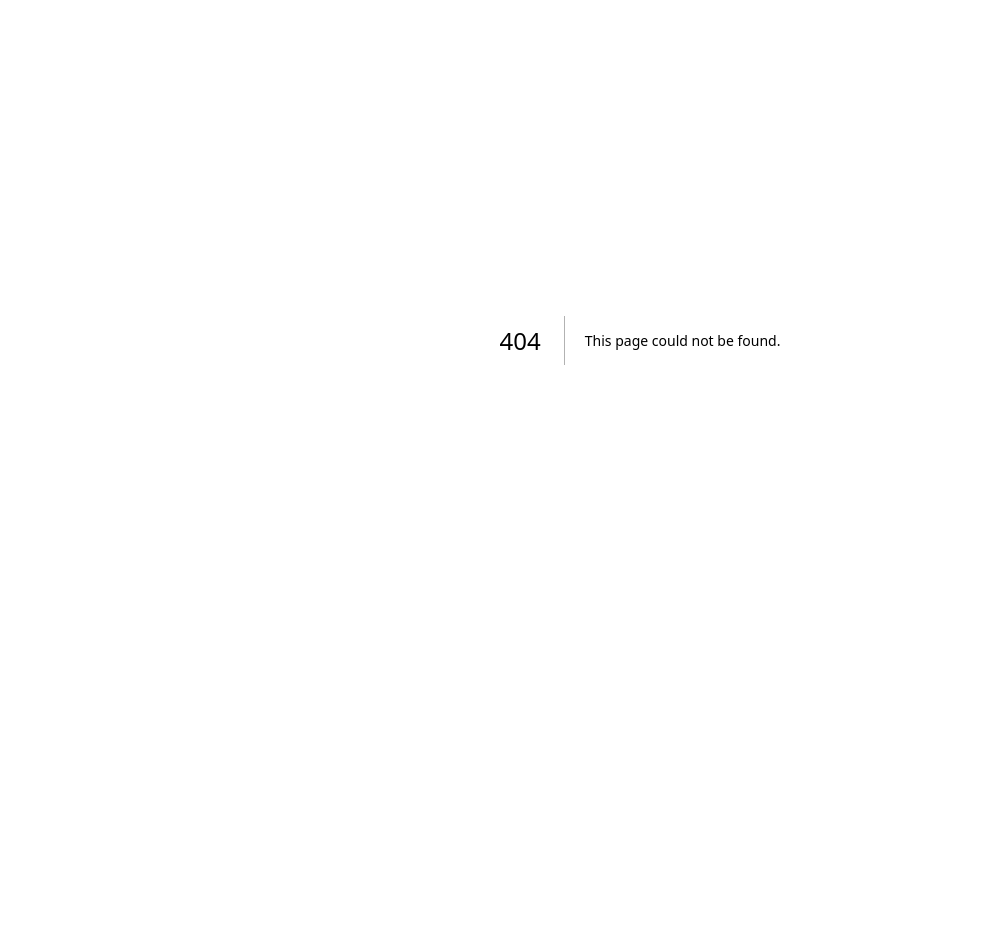
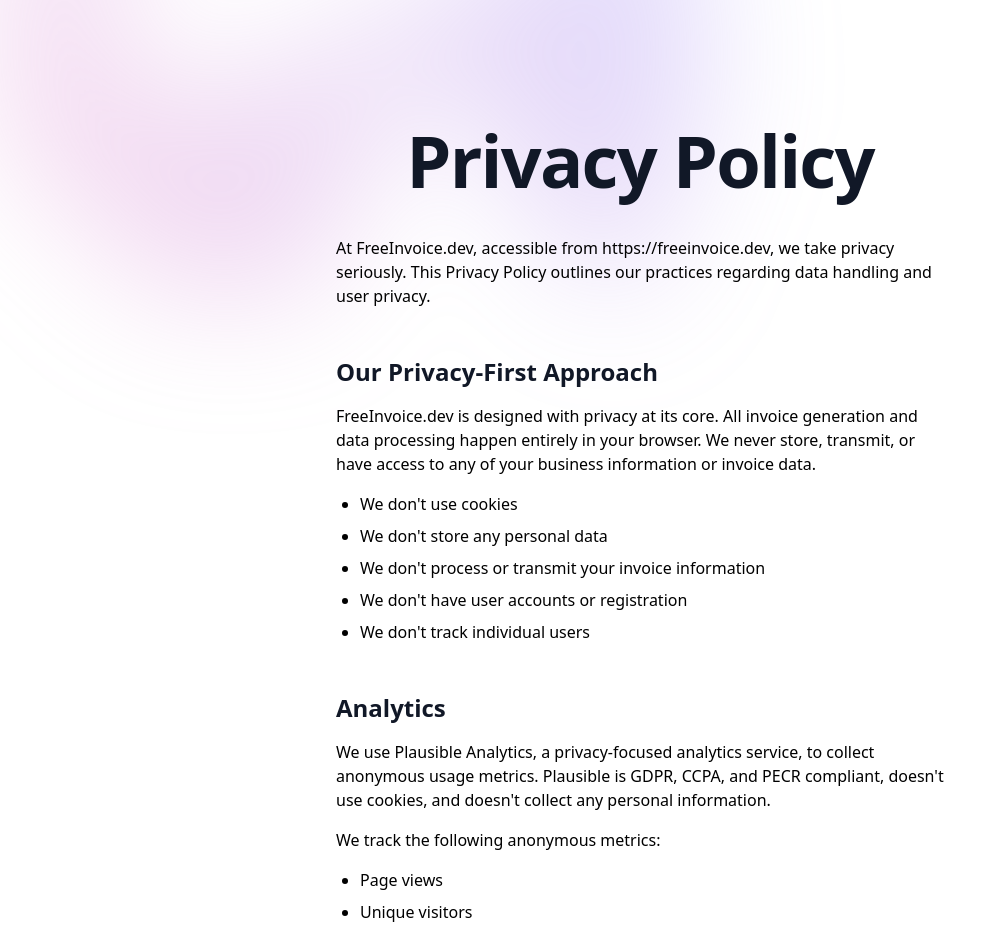
Before and after one commit to jpedroschmitz/FreeInvoice.dev, a Next.js app: page /privacy in a window 1280 px wide. Before the commit this address had no page. Shown: the part 60-996 px from the top of the page, without its empty margins (0-1007 px from the left). Before the commit the page ends 800 px from the top, so only its background shows below. Built offline with nearby package versions, Linux system fonts and the light colour scheme.

Commit message:
New landing page and privacy page

```diff
--- a/src/app/layout.tsx
+++ b/src/app/layout.tsx
@@ -1,10 +1,39 @@
 import './globals.css';
 
-import { Viewport } from 'next';
+import { Metadata, Viewport } from 'next';
 import Script from 'next/script';
+
+import { Header } from '@/components/header';
 
 export const viewport: Viewport = {
   themeColor: '#f4f4f5',
+};
+
+const pageTitle = 'FreeInvoice.dev - Simple and Free Invoice Tool. No sign-up.';
+const pageDescription = `Create professional invoices effortlessly with FreeInvoice.dev. Completely free, user-friendly, and secure with client-side processing — your data stays with you.`;
+
+export const metadata: Metadata = {
+  metadataBase: new URL('https://freeinvoice.dev'),
+  title: pageTitle,
+  description: pageDescription,
+  alternates: {
+    canonical: '/',
+  },
+  openGraph: {
+    title: pageTitle,
+    description: pageDescription,
+    type: 'website',
+    url: '/',
+  },
+  twitter: {
+    title: pageTitle,
+    description: pageDescription,
+  },
+  verification: {
+    other: {
+      'google-adsense-account': 'ca-pub-3117643386114963',
+    },
+  },
 };
 
 declare global {
@@ -16,7 +45,12 @@
 export default function RootLayout({ children }: { children: React.ReactNode }) {
   return (
     <html lang="en">
-      <body>{children}</body>
+      <body>
+        <main className="bg-white">
+          <Header />
+          {children}
+        </main>
+      </body>
       {process.env.NODE_ENV === 'production' && process.env.VERCEL_ENV === 'production' && (
         <>
           <Script
--- a/src/app/page.tsx
+++ b/src/app/page.tsx
@@ -2,43 +2,14 @@
   CheckCircleIcon,
   CloudArrowDownIcon,
   CurrencyDollarIcon,
+  DocumentCheckIcon,
   GlobeAltIcon,
-  LockClosedIcon,
   ShieldCheckIcon,
   UserPlusIcon,
 } from '@heroicons/react/20/solid';
-import { Metadata } from 'next';
 
 import { CTAButtons } from '@/components/cta-buttons';
-import { Header } from '@/components/header';
 import { Link } from '@/lib/ui/link';
-
-const pageTitle = 'FreeInvoice.dev - Simple and Free Invoice Tool. No sign-up.';
-const pageDescription = `Create professional invoices effortlessly with FreeInvoice.dev. Completely free, user-friendly, and secure with client-side processing — your data stays with you.`;
-
-export const metadata: Metadata = {
-  metadataBase: new URL('https://freeinvoice.dev'),
-  title: pageTitle,
-  description: pageDescription,
-  alternates: {
-    canonical: '/',
-  },
-  openGraph: {
-    title: pageTitle,
-    description: pageDescription,
-    type: 'website',
-    url: '/',
-  },
-  twitter: {
-    title: pageTitle,
-    description: pageDescription,
-  },
-  verification: {
-    other: {
-      'google-adsense-account': 'ca-pub-3117643386114963',
-    },
-  },
-};
 
 const features = [
   {
@@ -72,19 +43,16 @@
     icon: GlobeAltIcon,
   },
   {
-    name: 'Data Privacy',
+    name: 'VAT Support',
     description:
-      'Built with privacy-first approach. No cookies, no tracking, no data collection. Generate invoices with complete peace of mind.',
-    icon: LockClosedIcon,
+      'Include your VAT ID and customize tax information. Perfect for businesses in the EU and international trade requiring tax documentation.',
+    icon: DocumentCheckIcon,
   },
 ];
 
 export default function Homepage() {
   return (
-    <main>
-      <div className="bg-white">
-        <Header />
-
+    <>
       <div className="relative isolate pt-14">
         <div
           aria-hidden="true"
@@ -152,7 +120,6 @@
             </div>
           ))}
         </dl>
-        </div>
       </div>
 
       <div className="bg-white px-6 py-32 lg:px-8" id="about">
@@ -298,6 +265,6 @@
           </p>
         </div>
       </footer>
-    </main>
+    </>
   );
 }
--- /dev/null
+++ b/src/app/privacy/page.tsx
@@ -0,0 +1,140 @@
+import { Metadata } from 'next';
+
+import { Link } from '@/lib/ui/link';
+
+const pageTitle = `Privacy Policy - FreeInvoice.dev | Privacy-First Invoice Generator`;
+const pageDescription = `Our privacy-first approach means your data stays in your browser. No cookies, no tracking, no data collection. Transparent analytics with Plausible.io.`;
+
+export const metadata: Metadata = {
+  title: pageTitle,
+  description: pageDescription,
+  alternates: {
+    canonical: '/privacy',
+  },
+  openGraph: {
+    title: pageTitle,
+    description: pageDescription,
+    type: 'website',
+    url: '/privacy',
+  },
+  twitter: {
+    title: pageTitle,
+    description: pageDescription,
+  },
+};
+
+export default function Privacy() {
+  return (
+    <div className="relative isolate pt-14">
+      <div
+        aria-hidden="true"
+        className="absolute inset-x-0 -top-40 -z-10 transform-gpu overflow-hidden blur-3xl sm:-top-80"
+      >
+        <div
+          style={{
+            clipPath:
+              'polygon(74.1% 44.1%, 100% 61.6%, 97.5% 26.9%, 85.5% 0.1%, 80.7% 2%, 72.5% 32.5%, 60.2% 62.4%, 52.4% 68.1%, 47.5% 58.3%, 45.2% 34.5%, 27.5% 76.7%, 0.1% 64.9%, 17.9% 100%, 27.6% 76.8%, 76.1% 97.7%, 74.1% 44.1%)',
+          }}
+          className="relative left-[calc(50%-11rem)] aspect-[1155/678] w-[36.125rem] -translate-x-1/2 rotate-[30deg] bg-gradient-to-tr from-[#ff80b5] to-[#9089fc] opacity-30 sm:left-[calc(50%-30rem)] sm:w-[72.1875rem]"
+        />
+      </div>
+      <div className="pt-24 sm:pt-32">
+        <div className="mx-auto max-w-2xl px-6 lg:px-8">
+          <h1 className="text-balance text-5xl font-semibold tracking-tight text-gray-900 sm:text-7xl text-center">
+            Privacy Policy
+          </h1>
+        </div>
+      </div>
+      <div
+        aria-hidden="true"
+        className="absolute inset-x-0 top-[calc(100%-13rem)] -z-10 transform-gpu overflow-hidden blur-3xl sm:top-[calc(100%-30rem)]"
+      >
+        <div
+          style={{
+            clipPath:
+              'polygon(74.1% 44.1%, 100% 61.6%, 97.5% 26.9%, 85.5% 0.1%, 80.7% 2%, 72.5% 32.5%, 60.2% 62.4%, 52.4% 68.1%, 47.5% 58.3%, 45.2% 34.5%, 27.5% 76.7%, 0.1% 64.9%, 17.9% 100%, 27.6% 76.8%, 76.1% 97.7%, 74.1% 44.1%)',
+          }}
+          className="relative left-[calc(50%+3rem)] aspect-[1155/678] w-[36.125rem] -translate-x-1/2 bg-gradient-to-tr from-[#ff80b5] to-[#9089fc] opacity-30 sm:left-[calc(50%+36rem)] sm:w-[72.1875rem]"
+        />
+      </div>
+
+      <div className="mx-auto max-w-2xl px-6 lg:px-8 mt-10">
+        <p>
+          At FreeInvoice.dev, accessible from <Link href="https://freeinvoice.dev">https://freeinvoice.dev</Link>, we
+          take privacy seriously. This Privacy Policy outlines our practices regarding data handling and user privacy.
+        </p>
+
+        <h2 className="mt-12 text-2xl font-semibold text-gray-900">Our Privacy-First Approach</h2>
+        <p className="mt-4">
+          FreeInvoice.dev is designed with privacy at its core. All invoice generation and data processing happen
+          entirely in your browser. We never store, transmit, or have access to any of your business information or
+          invoice data.
+        </p>
+
+        <ul className="mt-4 list-disc pl-6 space-y-2">
+          <li>We don&#39;t use cookies</li>
+          <li>We don&#39;t store any personal data</li>
+          <li>We don&#39;t process or transmit your invoice information</li>
+          <li>We don&#39;t have user accounts or registration</li>
+          <li>We don&#39;t track individual users</li>
+        </ul>
+
+        <h2 className="mt-12 text-2xl font-semibold text-gray-900">Analytics</h2>
+        <p className="mt-4">
+          We use <Link href="https://plausible.io">Plausible Analytics</Link>, a privacy-focused analytics service, to
+          collect anonymous usage metrics. Plausible is GDPR, CCPA, and PECR compliant, doesn&#39;t use cookies, and
+          doesn&#39;t collect any personal information.
+        </p>
+
+        <p className="mt-4">We track the following anonymous metrics:</p>
+        <ul className="mt-4 list-disc pl-6 space-y-2">
+          <li>Page views</li>
+          <li>Unique visitors</li>
+          <li>
+            Anonymous event counts for features like &#34;View Sample Invoice&#34;, &#34;Create Invoice Now&#34;, and
+            &#34;Download PDF&#34;
+          </li>
+        </ul>
+
+        <p className="mt-4">
+          This information helps us understand how our service is used and how we can improve it. Our analytics are
+          publicly available at{' '}
+          <Link href="https://plausible.io/freeinvoice.dev">https://plausible.io/freeinvoice.dev</Link>
+        </p>
+
+        <h2 className="mt-12 text-2xl font-semibold text-gray-900">Data Processing Location</h2>
+        <p className="mt-4">
+          All invoice generation and PDF creation happen locally in your web browser. Your data never leaves your
+          device. Our analytics service, Plausible, is hosted in the European Union and complies with EU data protection
+          regulations.
+        </p>
+
+        <h2 className="mt-12 text-2xl font-semibold text-gray-900">Your Rights Under GDPR</h2>
+        <p className="mt-4">While we don&#39;t collect personal data, you have rights under GDPR including:</p>
+        <ul className="mt-4 list-disc pl-6 space-y-2">
+          <li>The right to access</li>
+          <li>The right to rectification</li>
+          <li>The right to erasure</li>
+          <li>The right to restrict processing</li>
+          <li>The right to object to processing</li>
+          <li>The right to data portability</li>
+        </ul>
+
+        <h2 className="mt-12 text-2xl font-semibold text-gray-900">CCPA Privacy Rights</h2>
+        <p className="mt-4">
+          Under the CCPA, California consumers have specific rights regarding their personal information. As we
+          don&#39;t collect personal information, these rights are automatically protected through our privacy-first
+          approach.
+        </p>
+
+        <h2 className="mt-12 text-2xl font-semibold text-gray-900">Changes to This Privacy Policy</h2>
+        <p className="mt-4">
+          We may update our Privacy Policy from time to time. We will notify you of any changes by posting the new
+          Privacy Policy on this page and updating the effective date.
+        </p>
+
+        <p className="mt-12 text-sm text-gray-500">Last updated: 26 October 2024</p>
+      </div>
+    </div>
+  );
+}
--- a/src/app/sitemap.ts
+++ b/src/app/sitemap.ts
@@ -8,5 +8,17 @@
       changeFrequency: 'weekly',
       priority: 1,
     },
+    {
+      url: 'https://freeinvoice.dev/privacy',
+      lastModified: new Date(),
+      changeFrequency: 'weekly',
+      priority: 1,
+    },
+    {
+      url: 'https://freeinvoice.dev/app',
+      lastModified: new Date(),
+      changeFrequency: 'weekly',
+      priority: 1,
+    },
   ];
 }
--- a/src/components/cta-buttons.tsx
+++ b/src/components/cta-buttons.tsx
@@ -6,7 +6,7 @@
   return (
     <>
       <Link
-        href="/"
+        href="/app"
         onClick={() => {
           if (
             typeof window.plausible !== 'undefined' &&
```
Lines whose indentation alone changed are shown as unchanged.
